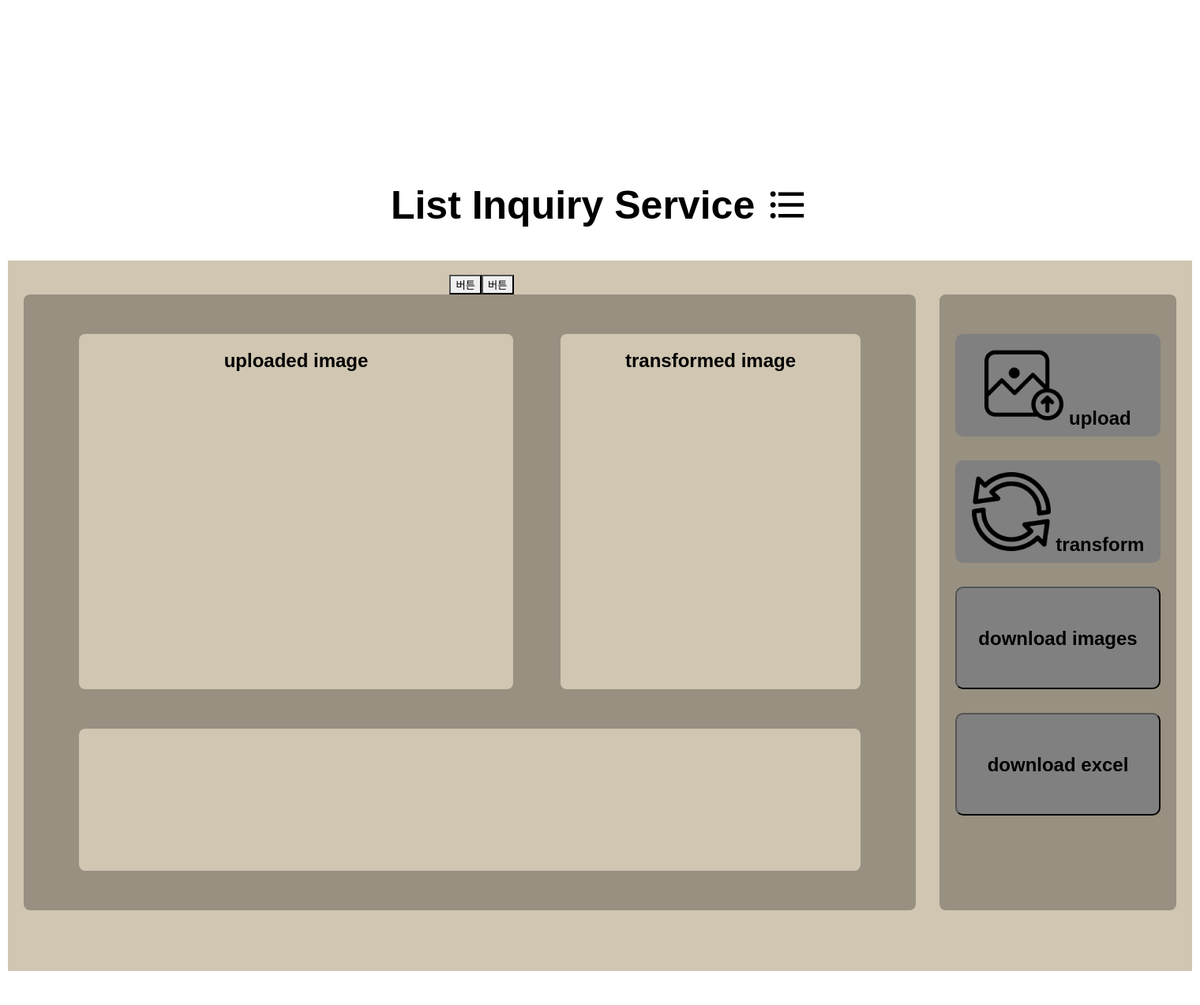
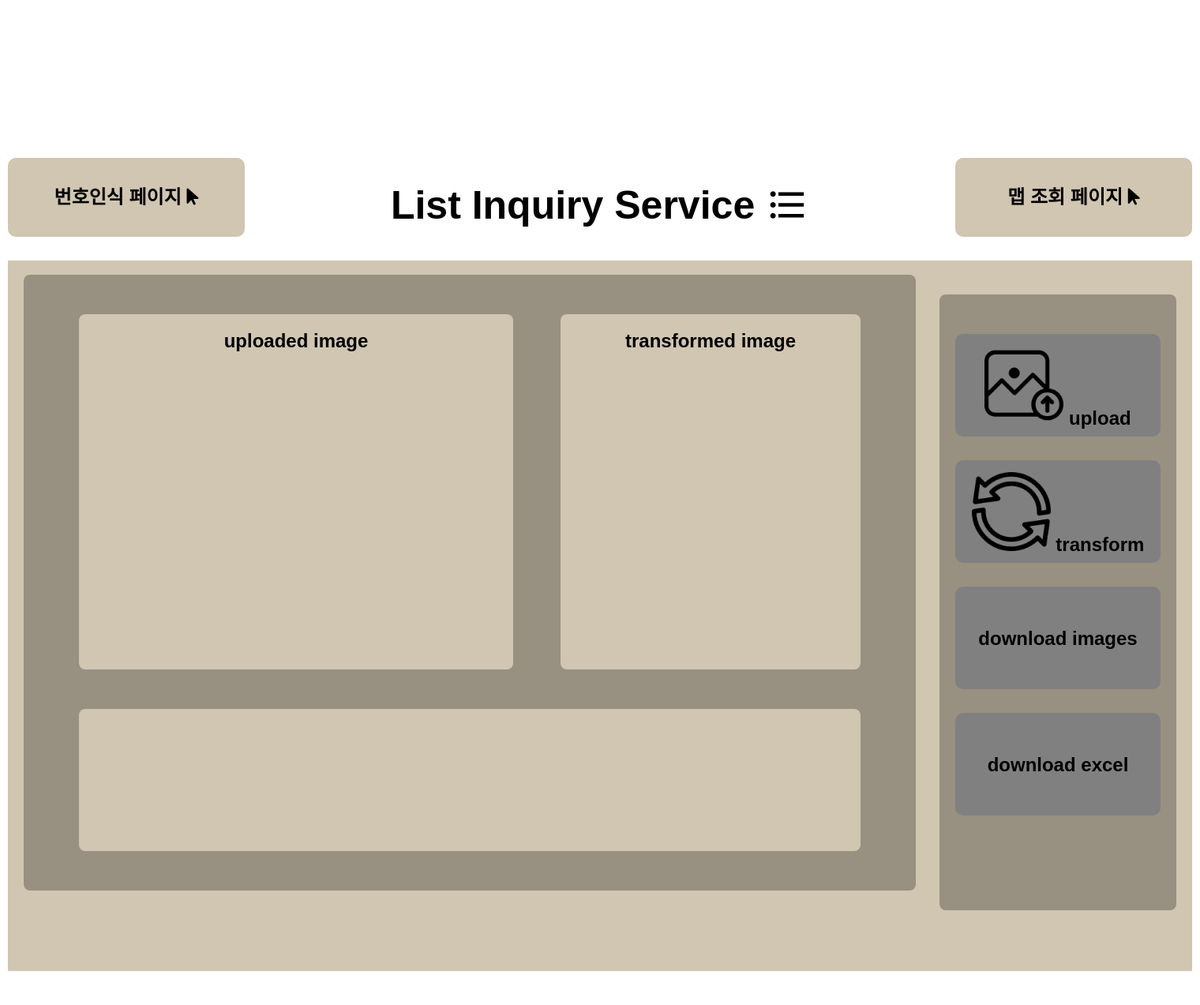
Before and after one commit to Clear-Top/Repository_for_Capstone, a Flask app: page / in a window 1520 px wide. Shown: the part 206-1479 px from the top of the page at 79% size. Run offline with Flask 2, Linux system fonts and the light colour scheme; some libraries are stand-ins or nearby versions.

Commit message:
링크버튼 2개!

```diff
--- a/static/css/up.css
+++ b/static/css/up.css
@@ -116,13 +116,26 @@ input{
   left: 10px;
   margin-top: 30px;
   border-radius: 10px 10px 10px 10px;
+  border:0;
+  outline:0;
   text-align: center;
   line-height: 65px;
   font-size: x-large;
   transition: transform 0.5s, opacity 0.5s;
   cursor: pointer;
 }
-
+.linkbox{
+  background:rgb(208,198 ,177 );
+  width:300px;
+  height:100px;
+  border-radius: 10px 10px 10px 10px;
+  line-height:50px;
+  font-size:x-large;
+  border:0;
+  outline:0;
+  transition : transform 0.5s, opacity 0.5s;
+  cursor : pointer;
+}
 .filebox label{
   display : inline-block;
   background: gray;
--- a/templates/up.html
+++ b/templates/up.html
@@ -50,17 +50,18 @@
     {% if alert==-1 %}
     <script>alert("이미지를 먼저 업로드 해주세요!")</script>{% endif %}
     <div class="container">
+        <h1><button class="linkbox" style= "float:left;" onClick="location.href='http://localhost:5000/'"><strong>번호인식 페이지 <i class="fas fa-mouse-pointer"></i></strong></button></h1>
         <h1
             style="display: block;text-align:center; font-size: 50px; height: 100px; margin-bottom: 0px;margin-top: 250px; margin-bottom: 30px;">
+
             List Inquiry
             Service
             <i class="material-icons md-55" style="position: relative;top: 10px; height: 55px">
                 format_list_bulleted
             </i>
+            <button class="linkbox" style="float:right" onClick="location.href='http://localhost:5000/xlupload'"><strong>맵 조회 페이지 <i class="fas fa-mouse-pointer"></i></strong></button>
         </h1>
         <div id="frame3"><br>
-            <input type="button" value="버튼" onClick="location.href='http://localhost:5000/xlupload'"><input
-                type="button" value="버튼" onClick="location.href='http://localhost:5000/'">
             <div id="right_box">
                 <form method=post enctype=multipart/form-data>
                     <div class="filebox">
```
